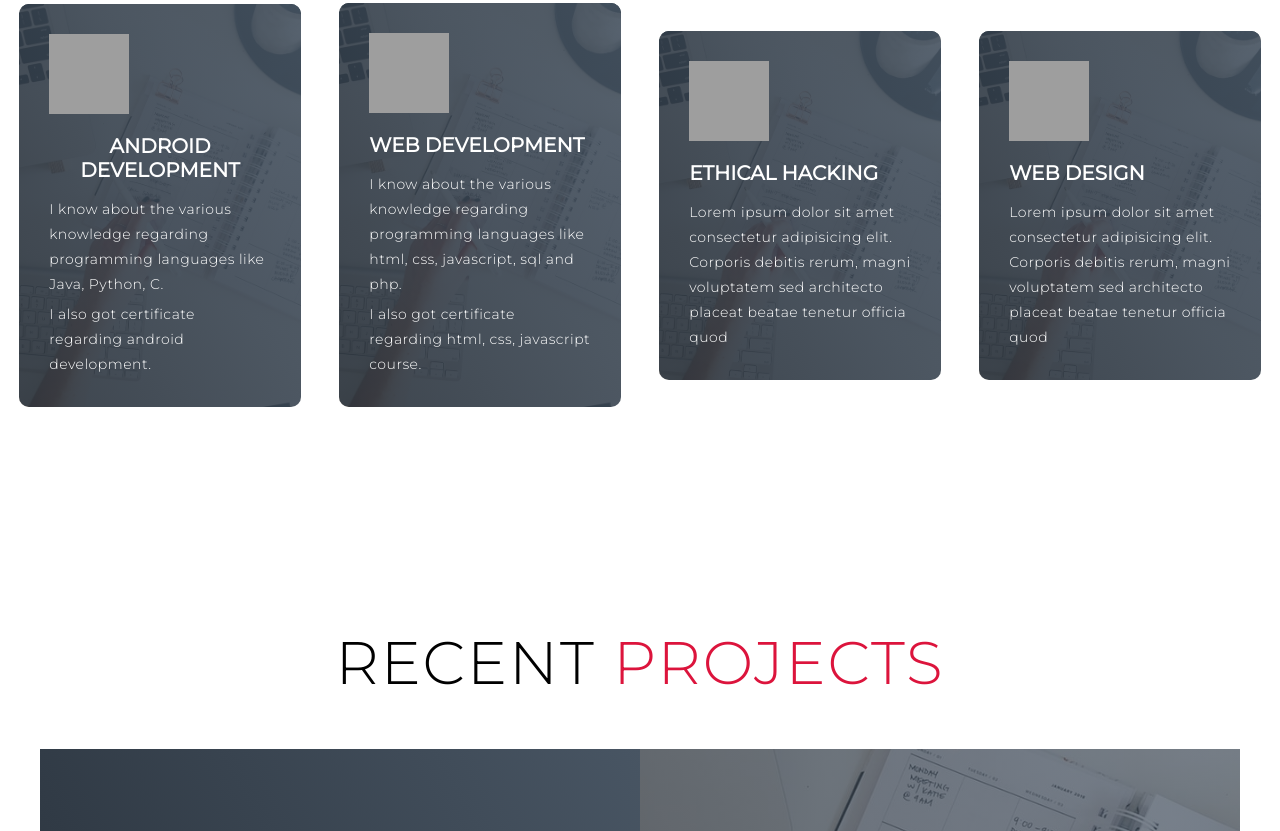
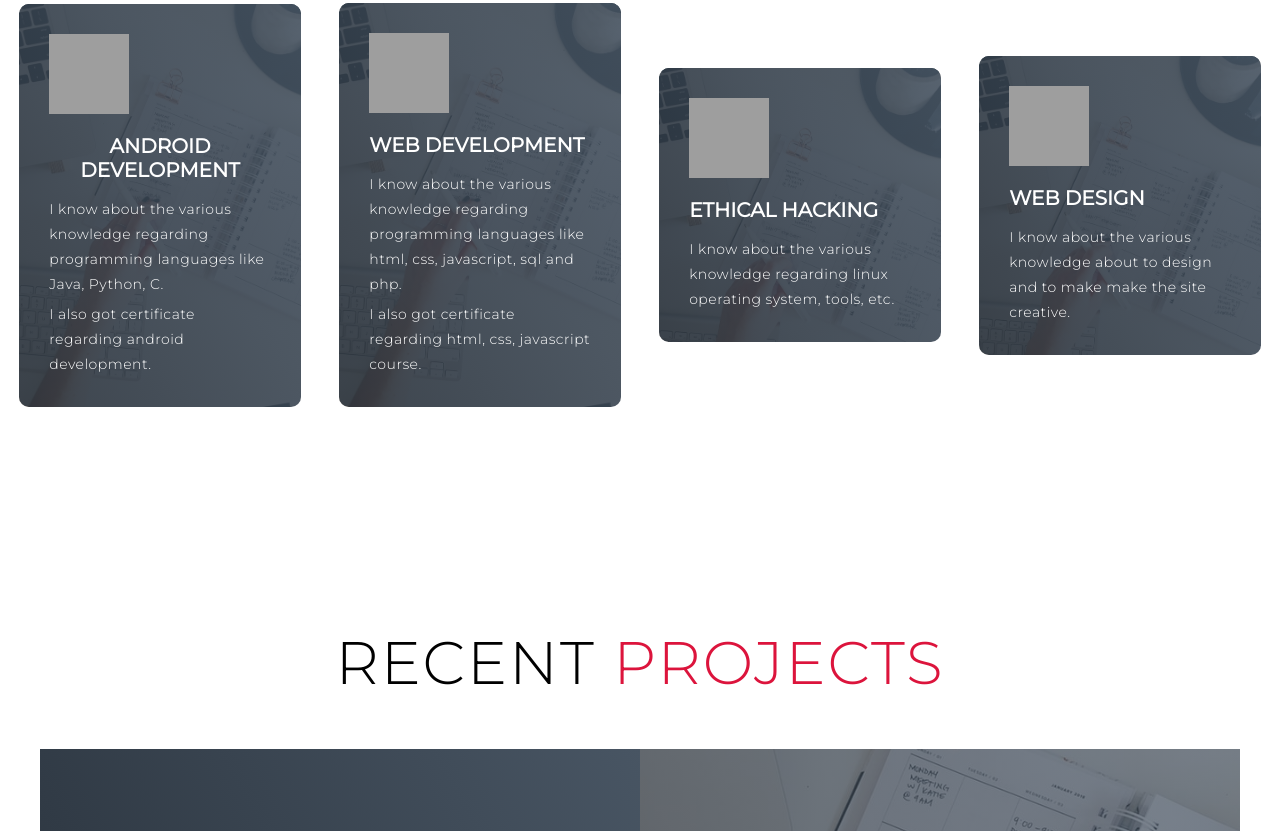
Before and after one commit to nilansh-07/devanshportfolio.github.io, a plain HTML site: page index.html in a window 1280 px wide. Shown: the part 1249-2080 px from the top of the page. Drawn offline with Linux system fonts and the light colour scheme; grey boxes are pictures that could not be loaded.

Commit message:
update text info

```diff
--- a/index.html
+++ b/index.html
@@ -76,14 +76,12 @@
         <div class="service-item">
           <div class="icon"><img src="https://img.icons8.com/bubbles/100/000000/services.png" /></div>
           <h2>ETHICAL HACKING</h2>
-          <p>Lorem ipsum dolor sit amet consectetur adipisicing elit. Corporis debitis rerum, magni voluptatem sed
-            architecto placeat beatae tenetur officia quod</p>
+          <p>I know about the various knowledge regarding linux operating system, tools, etc.</p>
         </div>
         <div class="service-item">
           <div class="icon"><img src="https://img.icons8.com/bubbles/100/000000/services.png" /></div>
           <h2>Web Design</h2>
-          <p>Lorem ipsum dolor sit amet consectetur adipisicing elit. Corporis debitis rerum, magni voluptatem sed
-            architecto placeat beatae tenetur officia quod</p>
+          <p>I know about the various knowledge about to design and to make make the site creative.</p>
         </div>
       </div>
     </div>
```
